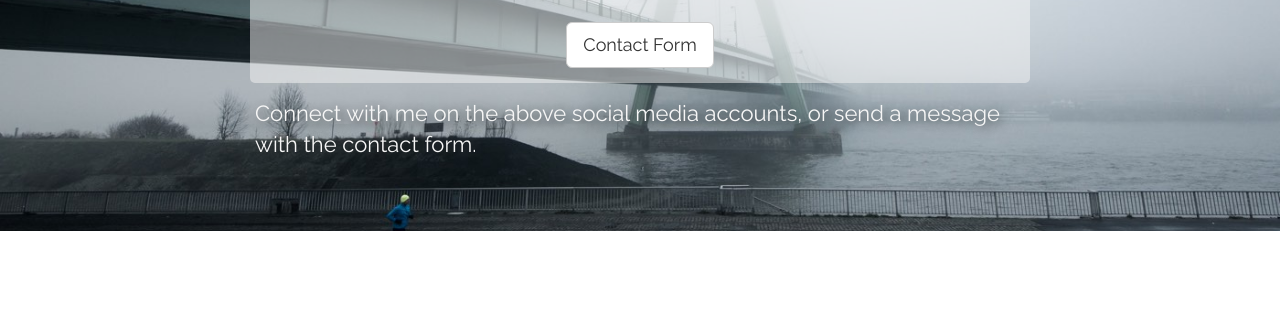
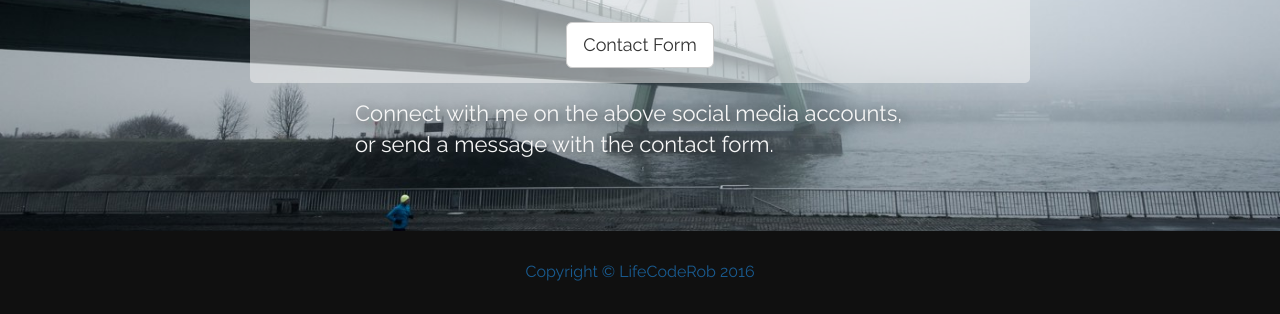
Before and after one commit to robrcodes/myFreeCodeCamp_2016, a website: page BasicFrontEndDevProjects/PersonalPorfolioWebpage/index.html in a window 1280 px wide. Shown: the part 2118-2432 px from the top of the page. Before the commit the page ends 2349 px from the top, so only its background shows below. Drawn offline with Linux system fonts and the light colour scheme.

Commit message:
adjust styles and add footer content

```diff
--- a/BasicFrontEndDevProjects/PersonalPorfolioWebpage/index.html
+++ b/BasicFrontEndDevProjects/PersonalPorfolioWebpage/index.html
@@ -219,7 +219,7 @@
 
             </div>
             <div class="row">
-              <div class="col-sm-8 col-sm-offset-2">
+              <div class="col-sm-6 col-sm-offset-3">
                 <p class="lorem">Connect with me on the above social media accounts, or send a message with the contact form.</p>
               </div>
             </div>
@@ -269,11 +269,7 @@
       </section> <!-- /#popup-form -->
 
       <footer>
-        <div class="container">
-          <div class="row">
-
-          </div> <!-- /.row -->
-        </div> <!-- /.container -->
+              <span>Copyright &copy; LifeCodeRob 2016</span>
       </footer>
 
     <script src="./bower_components/jquery/dist/jquery.min.js"></script>
--- a/BasicFrontEndDevProjects/PersonalPorfolioWebpage/src/scss/main.scss
+++ b/BasicFrontEndDevProjects/PersonalPorfolioWebpage/src/scss/main.scss
@@ -284,3 +284,18 @@ border-color: lighten($impact,30%);
     color: saturate($impact, 20%);
   }
 }
+
+
+/* Footer *******************************/
+
+footer {
+  background-color: #101010;
+  color: $impact;
+  padding: 3rem;
+  margin: 0 auto;
+  text-align: center;
+  span {
+    margin: 0 auto;
+    max-width: 40%;
+  }
+}
```
Also changed, not shown: BasicFrontEndDevProjects/PersonalPorfolioWebpage/dist/css/allcss.css, BasicFrontEndDevProjects/PersonalPorfolioWebpage/src/css/main.css, 1 other file.
